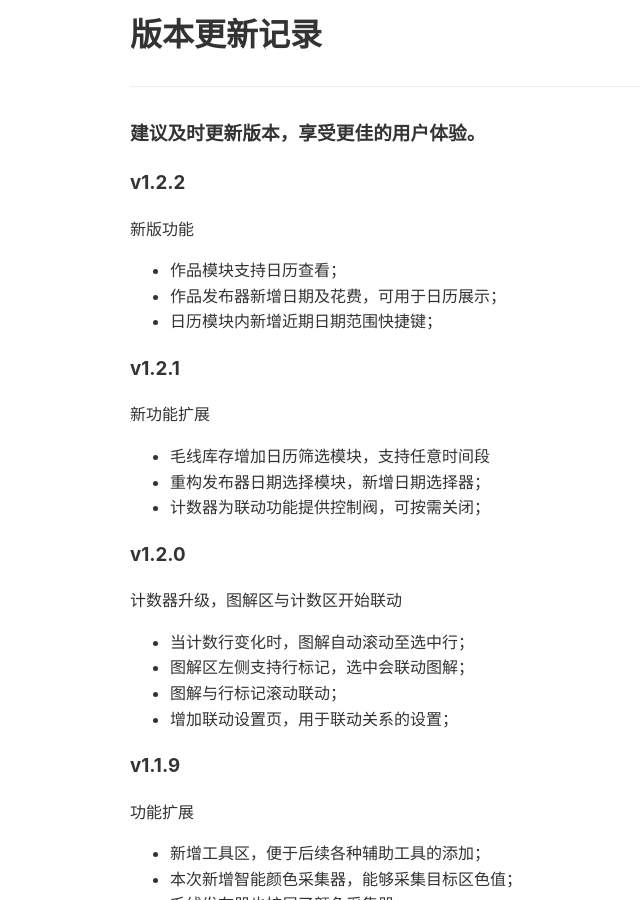
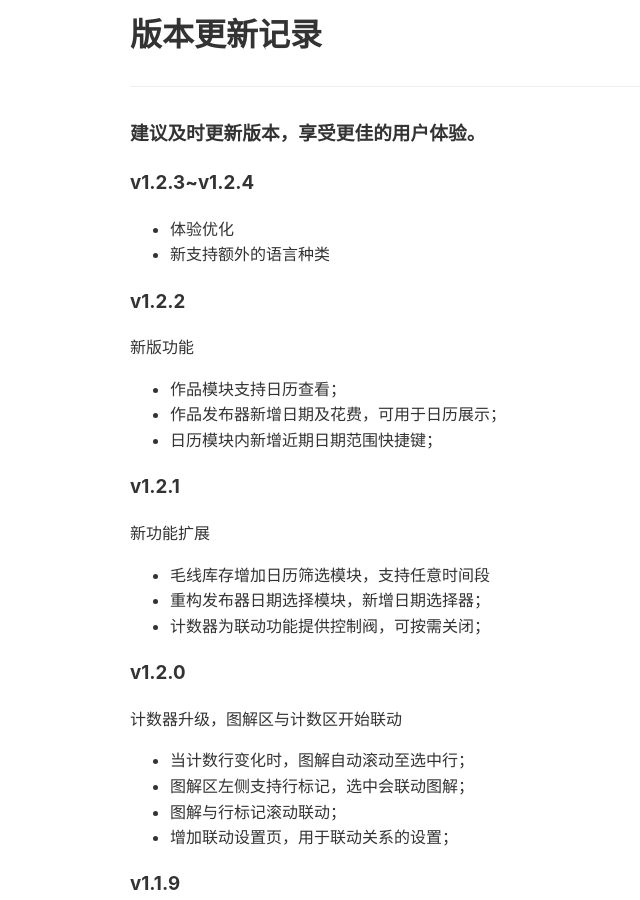
Before and after one commit to iBlackStone/iblackstone.github.io, a Jekyll site: the page built from setword/versions.md, in a window 1280 px wide and 900 px high. Shown: the whole window, without its empty margins (126-766 px from the left). Built offline with Jekyll 4.4.1, drawn with Linux system fonts in a browser that asks for light colours.

Commit message:
version update

```diff
--- a/setword/versions.md
+++ b/setword/versions.md
@@ -4,6 +4,10 @@ title: "版本更新记录"
 ---
 
 ### 建议及时更新版本，享受更佳的用户体验。
+
+### v1.2.3~v1.2.4
+- 体验优化
+- 新支持额外的语言种类
 
 ### v1.2.2
 新版功能
```
